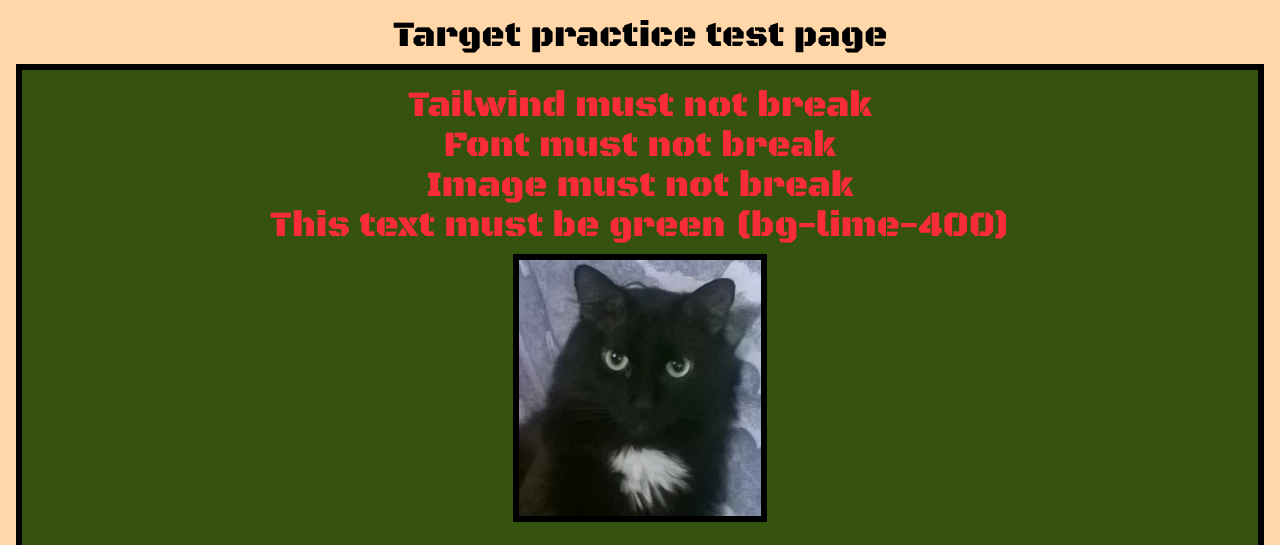
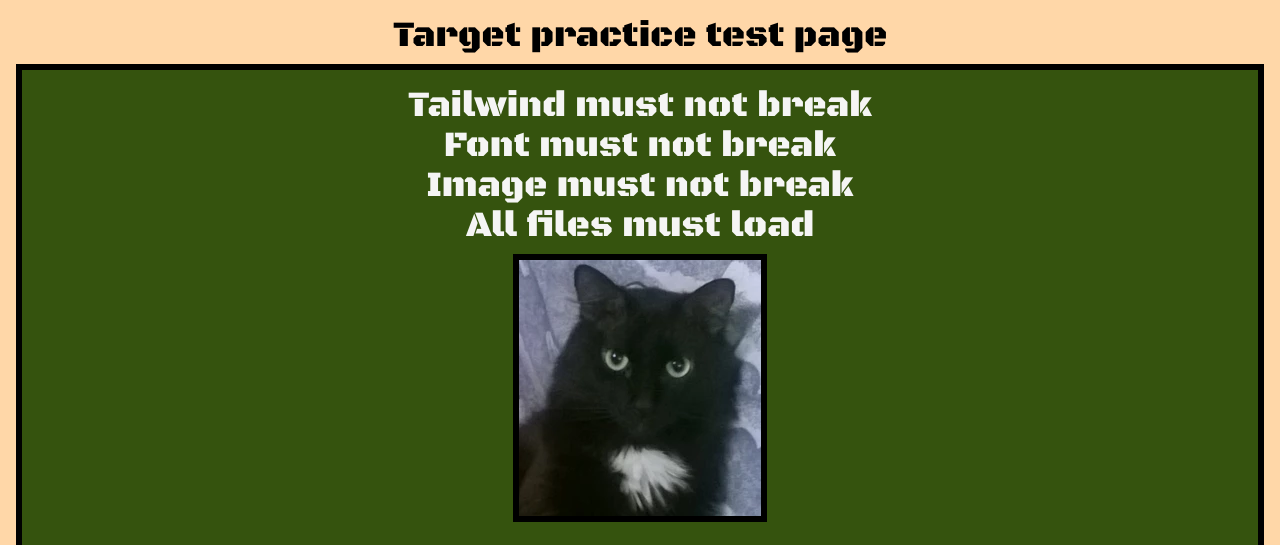
Before and after one commit to trollingchar/web-02-target-practice-dummy, a plain HTML site: page index.html in a window 1280 px wide. Shown: the top 545 px of the page. Drawn offline with nearby package versions, Linux system fonts and the light colour scheme.

Commit message:
loadScript

```diff
--- a/index.html
+++ b/index.html
@@ -10,29 +10,24 @@
 Target practice test page
 <div class="border-black bg-lime-900 p-4 text-stone-100 min-h-40 border-6 flex flex-col gap-2">
     <div id="target">
-        Tailwind must not break<br/>Font must not break<br/>Image must not break<br/>This text must be green (bg-lime-400)
+        Tailwind must not break<br/>Font must not break<br/>Image must not break<br/>All files must load
     </div>
     <img src="cat.png" class="m-auto border-black border-6 mb-10" alt="cat"/>
     <div id="result">
         Validating...
     </div>
 </div>
-Load it into iframe<br/>Access the script<br/>Make the validation pass
+Load it into iframe<br/>Inject the script<br/>Make the validation pass
 <script>
-    function failTest() {
-        document.getElementById("target").classList.add('text-red-500');
+    var ok = false;
+
+    function loadScript(src) {
+        const script = document.createElement('script');
+        script.src = src;
+        document.head.appendChild(script);
     }
 
-    function validate() {
-        let classes = document.getElementById("target").classList;
-        let ok = classes && !classes.contains('text-red-500') && classes.contains('text-lime-400');
-        let el = document.getElementById("result");
-        el.innerText = ok ? "Validation successful" : "Validation failed";
-        el.classList.add(ok ? 'text-lime-400' : 'text-red-500');
-    }
-
-    failTest();
-    validate();
+    loadScript('script.js');
 </script>
 </body>
 </html>
--- /dev/null
+++ b/script.js
@@ -0,0 +1,11 @@
+fetch('https://trollingchar.github.io/web-02-target-practice-dummy/images/cat.png').then(response => {
+    ok = true;
+    console.log(response);
+}).catch(error => console.error(error));
+
+
+// validate
+// ok = false;
+let el = document.getElementById("result");
+el.innerText = ok ? "Validation successful" : "Validation failed";
+el.classList.add(ok ? 'text-lime-400' : 'text-red-500');
```
Also changed, not shown: images/cat.png (added).
